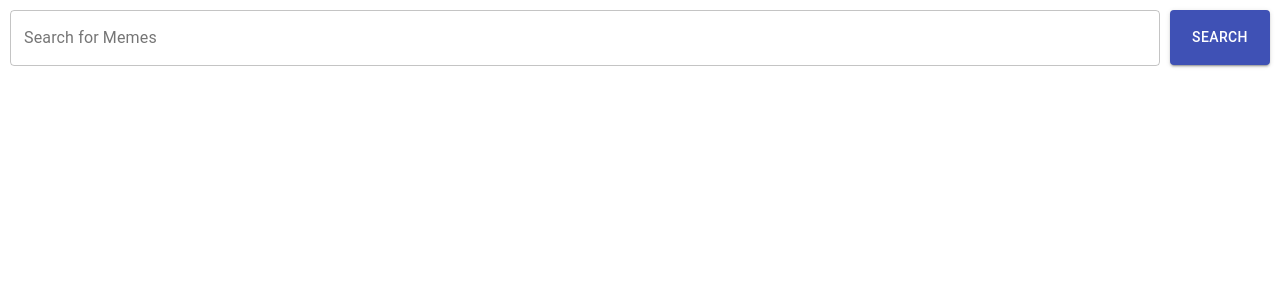
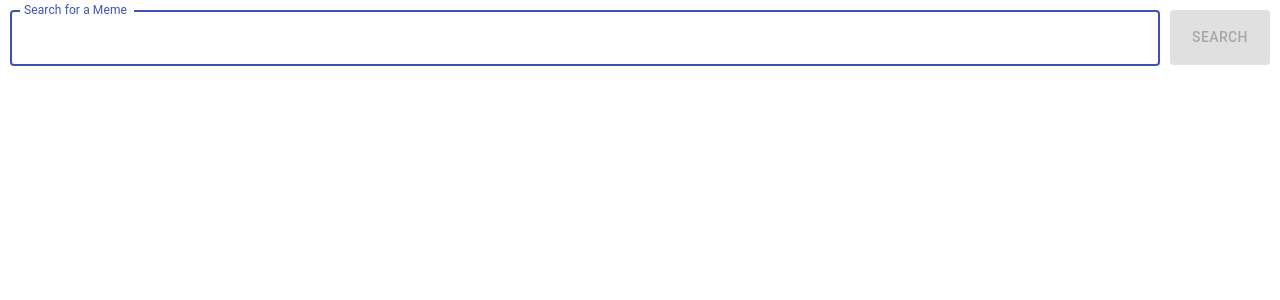
Before and after one commit to aerismi17/memer, a React (Create React App) app: page / in a window 1280 px wide. Shown: the top 300 px of the page. Built offline with nearby package versions, Linux system fonts and the light colour scheme.

Commit message:
added react functions

```diff
--- a/src/App.js
+++ b/src/App.js
@@ -1,5 +1,4 @@
-import React from 'react'
-import logo from './logo.svg';
+import React, {useState} from 'react'
 import './App.css';
 import styled from 'styled-components'
 import TextField from '@material-ui/core/TextField';
@@ -7,21 +6,45 @@ import Button from '@material-ui/core/Button';
 
 
 function App() {
+  const [text, setText] = useState('')
+  const [loading, setLoading] = useState(false)
+  const [memes, setMemes] = useState([])
+
+  async function getMemes(){
+    setLoading(true)
+    setMemes([])
+    let url = 'https://api.giphy.com/v1/gifs/search?'
+    url += 'api_key=' + 'jhQazp87aPuMIRIZoFu2kaI2Uk5GjZRJ'
+    url += '&q=' + text
+    const r = await fetch(url)
+    const j = await r.json()
+    setMemes(j.data)
+    setLoading(false)
+    setText('')
+  }
+
   return (
     <Wrap>
       <Header>
-      <TextField label="Search for Memes" variant="outlined" style = {{width: 'calc(100% - 110px)'}}/>
-      <Button variant="contained" color="primary" style = {{height: 55, marginLeft: 10, width: 100}}>
+      <TextField label="Search for a Meme" variant="outlined" style = {{width: 'calc(100% - 110px)'}}
+        value = {text} onChange = {e=> setText(e.target.value)}
+        autoFocus
+      />
+      <Button variant="contained" color="primary" style = {{height: 55, marginLeft: 10, width: 100}}
+        disabled = {!text || loading} onClick = {getMemes}>
         Search
       </Button>
       </Header>
       <Body>
-
+        {memes.map(m=> <Meme src={m.images.fixed_width.url}/>)}
       </Body>
     </Wrap>
   );
 }
 
+const Meme = styled.img`
+  max-height:200px;
+`
 const Wrap = styled.div`
   display:flex;
   flex-direction:column;
```
